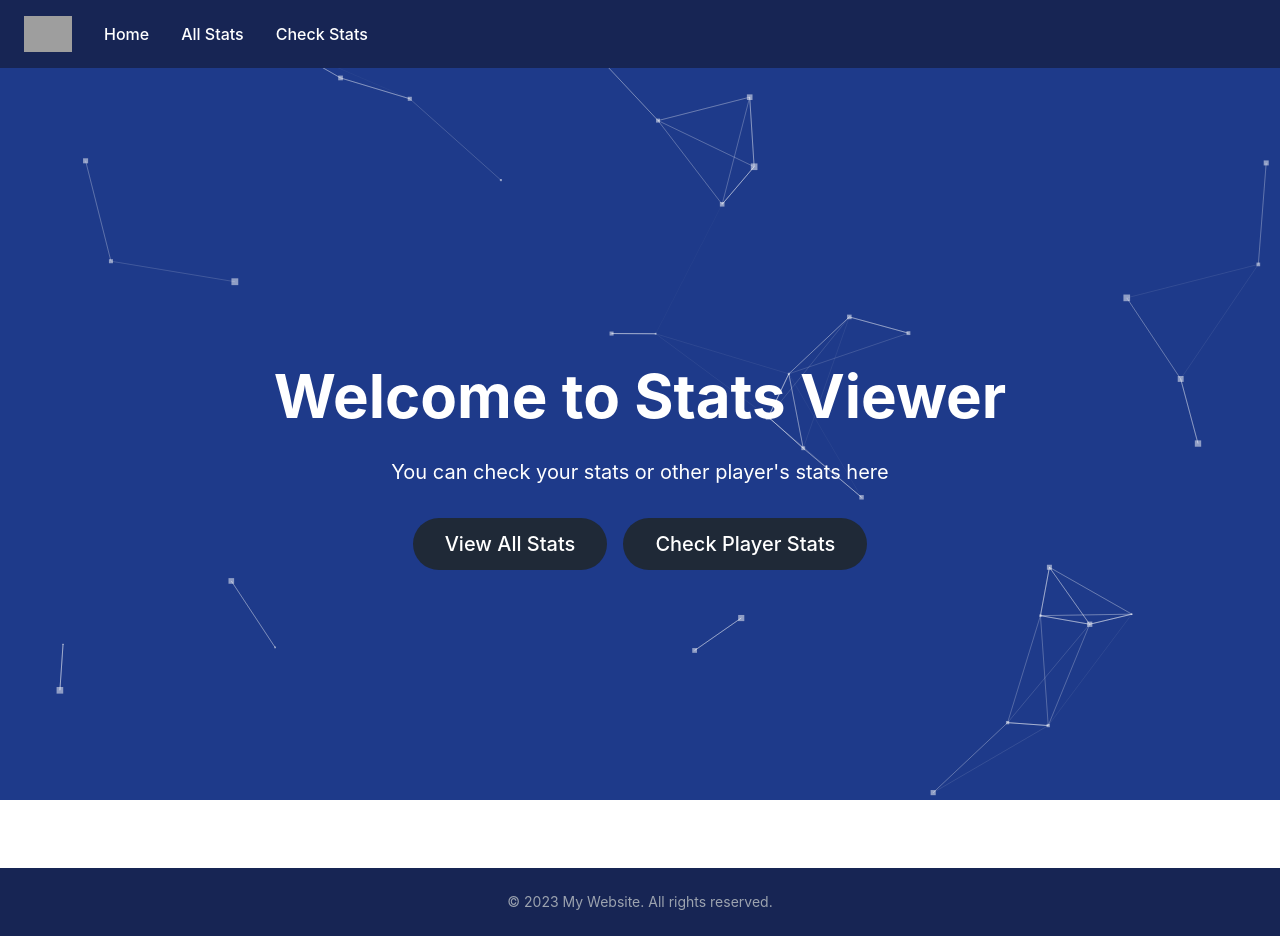
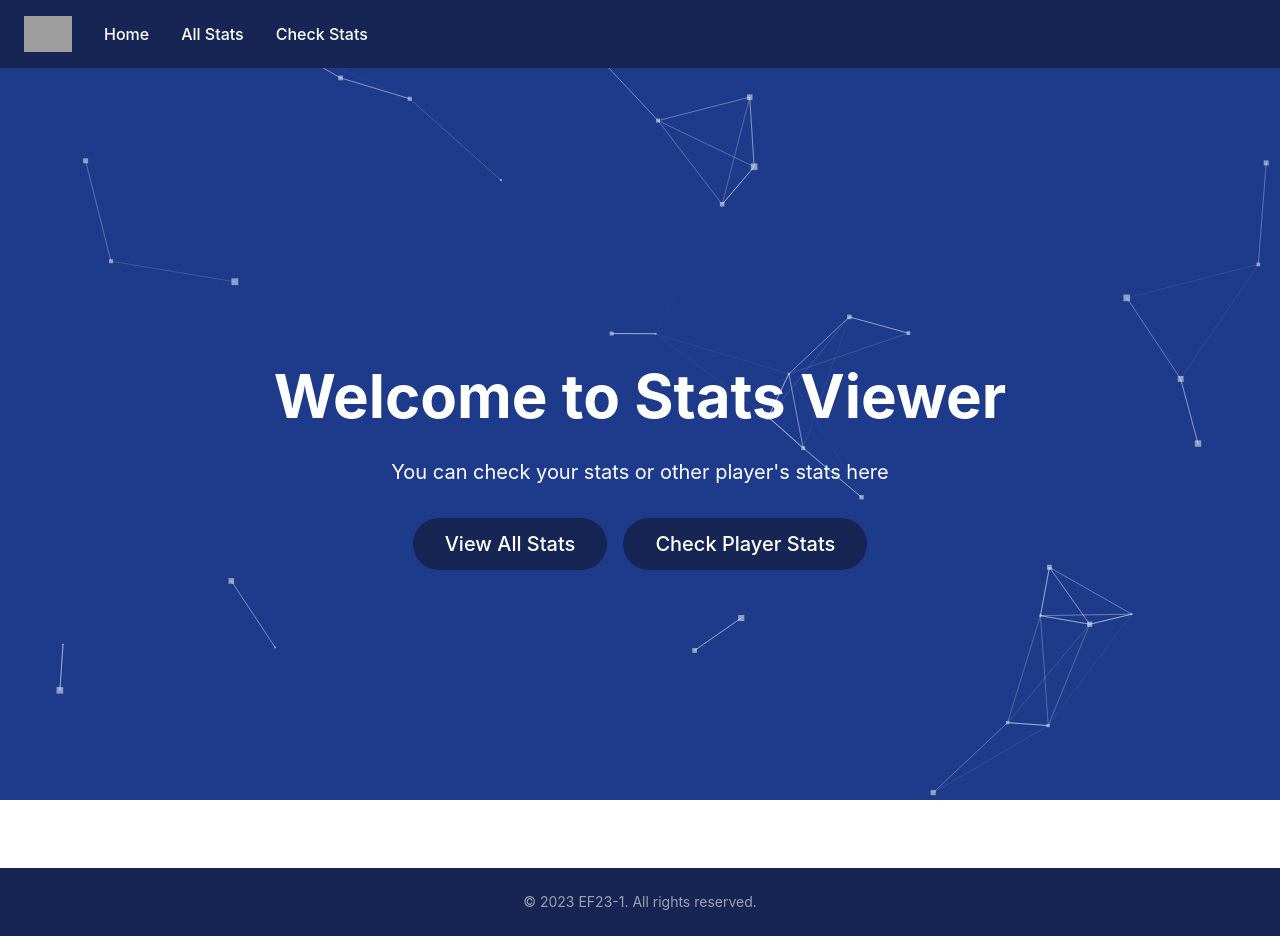
Before and after one commit to BadAccuracyID/react-qualification-ef-1, a React (Create React App) app: page / in a window 1280 px wide. Built offline with nearby package versions, Linux system fonts and the light colour scheme; grey boxes are pictures that could not be loaded.

Commit message:
UI/UX Improvements

```diff
--- a/src/components/card/FooterCard.tsx
+++ b/src/components/card/FooterCard.tsx
@@ -3,7 +3,7 @@ import React from "react";
 export default function FooterCard() {
     return (
         <footer className="bg-blue-950 py-6 text-center">
-            <p className="text-gray-400 text-sm">&copy; 2023 My Website. All rights reserved.</p>
+            <p className="text-gray-400 text-sm">&copy; 2023 EF23-1. All rights reserved.</p>
         </footer>
     )
 }
--- a/src/lib/queries/GetAllPlayers.tsx
+++ b/src/lib/queries/GetAllPlayers.tsx
@@ -3,6 +3,7 @@ import {gql} from "@apollo/client";
 export const GET_ALL_PLAYERS = gql`
     query players($pageNumber: Int, $limit: Int) {
         players(pageNumber: $pageNumber, limit: $limit) {
+            totalCount
             items {
                 id
                 name
--- a/src/pages/All.tsx
+++ b/src/pages/All.tsx
@@ -16,6 +16,24 @@ export default function All() {
             limit: 10,
         }
     })
+
+    let count = 0;
+
+    const nextPage = (e: React.MouseEvent<HTMLButtonElement>) => {
+        e.preventDefault();
+        if (count < 10) {
+            return;
+        }
+        setPage(page + 1);
+    }
+
+    const prevPage = (e: React.MouseEvent<HTMLButtonElement>) => {
+        e.preventDefault();
+        if (page === 0) {
+            return;
+        }
+        setPage(page - 1);
+    }
 
     if (loading) {
         return (
@@ -53,9 +71,32 @@ export default function All() {
             {/* Navigation */}
             <NavBarCard/>
 
-            <section className="grid grid-cols-1 gap-6 justify-items-center h-max p-8">
+            {/* Main Section */}
+            <section className="grid grid-cols-1 gap-6 justify-items-center min-h-screen h-max p-8">
+                <div>
+                    <h1 className="text-4xl font-bold pb-4">All Players</h1>
+
+                    <div className="bg-blue-950 rounded-md flex flex-row justify-center items-center gap-4 max-h-10">
+                        <button
+                            className="hover:bg-purple-700 text-white font-bold py-2 px-4 rounded-l"
+                            onClick={prevPage}
+                        >
+                            &lt;
+                        </button>
+                        <p className="text-l font-bold">Page: {page + 1} / {data.players.totalCount % 10 + 1}</p>
+                        <button
+                            className="hover:bg-purple-700 text-white font-bold py-2 px-4 rounded-r"
+                            onClick={nextPage}
+                        >
+                            &gt;
+                        </button>
+                    </div>
+                </div>
+
+
                 {
                     data.players.items.map((player: any) => {
+                        count++;
                         return (
                             <div key={player.id}>
                                 <PlayerStatsCard
@@ -75,7 +116,6 @@ export default function All() {
                 }
             </section>
 
-
             {/* Footer */}
             <FooterCard/>
         </div>
--- a/src/pages/Home.tsx
+++ b/src/pages/Home.tsx
@@ -13,7 +13,7 @@ export default function Home() {
             {/* Navigation */}
             <NavBarCard/>
 
-            {/* Main section */}
+            {/* Main Section */}
             <section className="flex flex-col items-center justify-center h-screen px-6 sm:px-0">
                 <h1 className="text-4xl sm:text-6xl font-bold mb-8 text-center">
                     Welcome to Stats Viewer
@@ -25,13 +25,13 @@ export default function Home() {
                     className="flex flex-col sm:flex-row items-center justify-center space-y-4 sm:space-y-0 sm:space-x-4 mt-8">
                     <Link to={'/all'}>
                         <button
-                            className="w-full sm:w-auto px-8 py-3 text-base sm:text-xl font-medium bg-gray-800 hover:bg-purple-700 rounded-full transition-colors duration-300">
+                            className="w-full sm:w-auto px-8 py-3 text-base sm:text-xl font-medium bg-blue-950 hover:bg-purple-700 rounded-full transition-colors duration-300">
                             View All Stats
                         </button>
                     </Link>
-                    <Link to={'/player'}>
+                    <Link to={'/search'}>
                         <button
-                            className="w-full sm:w-auto px-8 py-3 text-base sm:text-xl font-medium bg-gray-800 hover:bg-purple-700 rounded-full transition-colors duration-300">
+                            className="w-full sm:w-auto px-8 py-3 text-base sm:text-xl font-medium bg-blue-950 hover:bg-purple-700 rounded-full transition-colors duration-300">
                             Check Player Stats
                         </button>
                     </Link>
```
